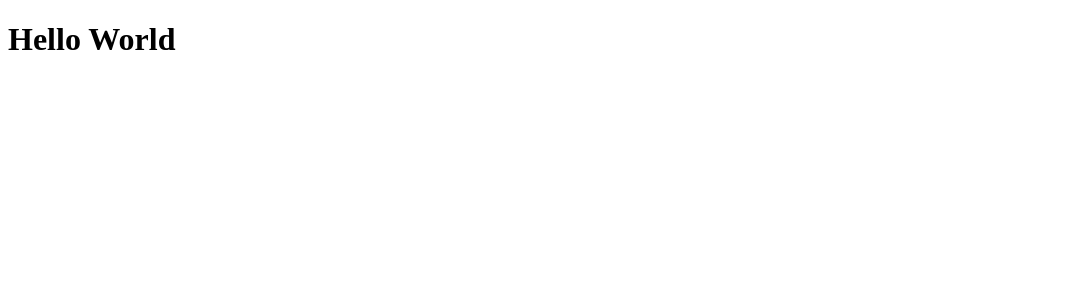
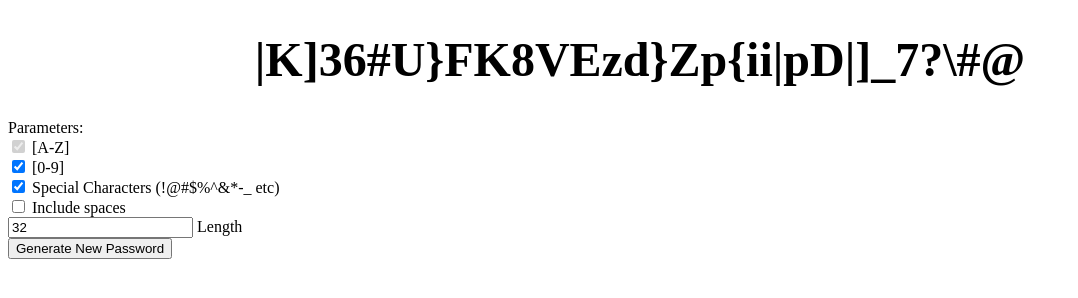
Before and after one commit to shadsbot/givemea.pw, a plain HTML site: page index.html in a window 1280 px wide. Shown: the whole page, without its empty margins (0-1078 px from the left). Drawn offline with Linux system fonts and the light colour scheme.

Commit message:
Add basic functionality

```diff
--- a/index.html
+++ b/index.html
@@ -8,7 +8,53 @@
 		<meta name="viewport" content="width=device-width, initial-scale=1.0">
 		<title>GiveMeA.PW: Password Generator</title>
 	</HEAD>
-	<BODY>
-		<h1>Hello World</h1>
+	<BODY onload="generatePassword()">
+		<h1 id="pw"></h1>
+		Parameters:<br />
+		<input type="checkbox" value="true" checked disabled id="alpha"  /> [A-Z]<br />
+		<input type="checkbox" value="true" id="numeric" checked="checked" /> [0-9]<br />
+		<input type="checkbox" value="true" id="special" checked="checked" /> Special Characters (!@#$%^&*-_ etc)<br />
+		<input type="checkbox" value="true" id="spaces" /> Include spaces<br />
+		<input type="number" value=32 id="length" /> Length<br />
+		<input type="button" onClick="generatePassword()" value="Generate New Password" />
+		<script>
+		// Options:
+		// 0: Include numeric
+		// 1: Include special
+		// 2: Include spaces
+		// 3: Password length (default 16)
+
+		function generatePassword() {
+			var alpha = "abcdefghijklmnopqrstuvwxyzABCDEFGHIJKLMNOPQRSTUVWXYZ";
+			var numeric = "0123456789";
+			var special = "\"\'!-.,/\\[]{}:;@#$%^&*()_-+=|/?";
+			var spaces = " ";
+
+			var charset = alpha; // Force alpha by default
+
+			options = [
+				document.getElementById("numeric").checked,
+				document.getElementById("special").checked,
+				document.getElementById("spaces").checked,
+				document.getElementById("length").value
+				];
+
+			if(options[0]) { charset += numeric; }
+			if(options[1]) { charset += special; }
+			if(options[2]) { charset += spaces; }
+
+			var password = "";
+			for (var i = 0, n = options[3]; i < n; ++i) {
+				password += charset.charAt(Math.floor(Math.random() * charset.length));
+			}
+			document.getElementById("pw").innerText = password;
+		}
+		</script>
+		<style>
+			h1 {
+				font-size:3rem;
+				text-align:center;
+			}
+		</style>
 	</BODY>
 </HTML>
```
